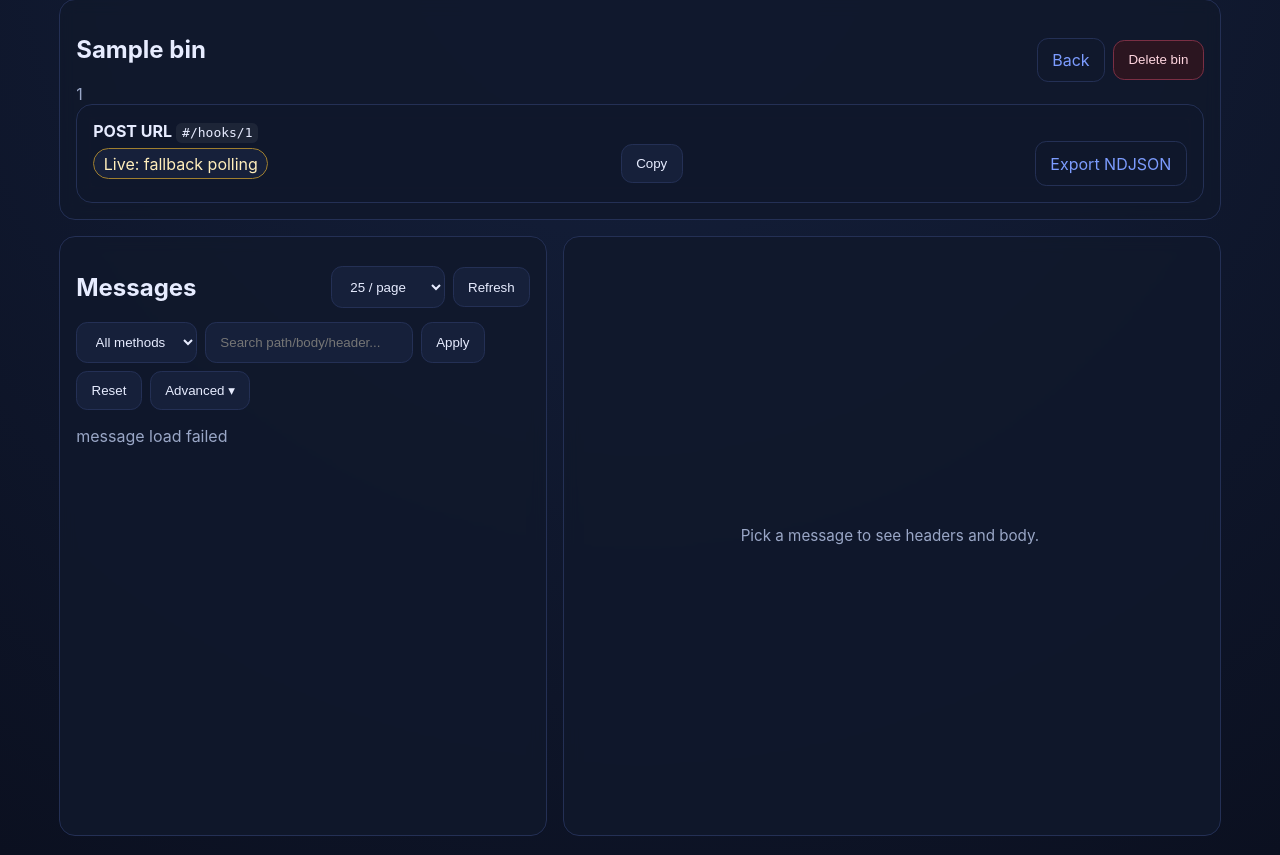
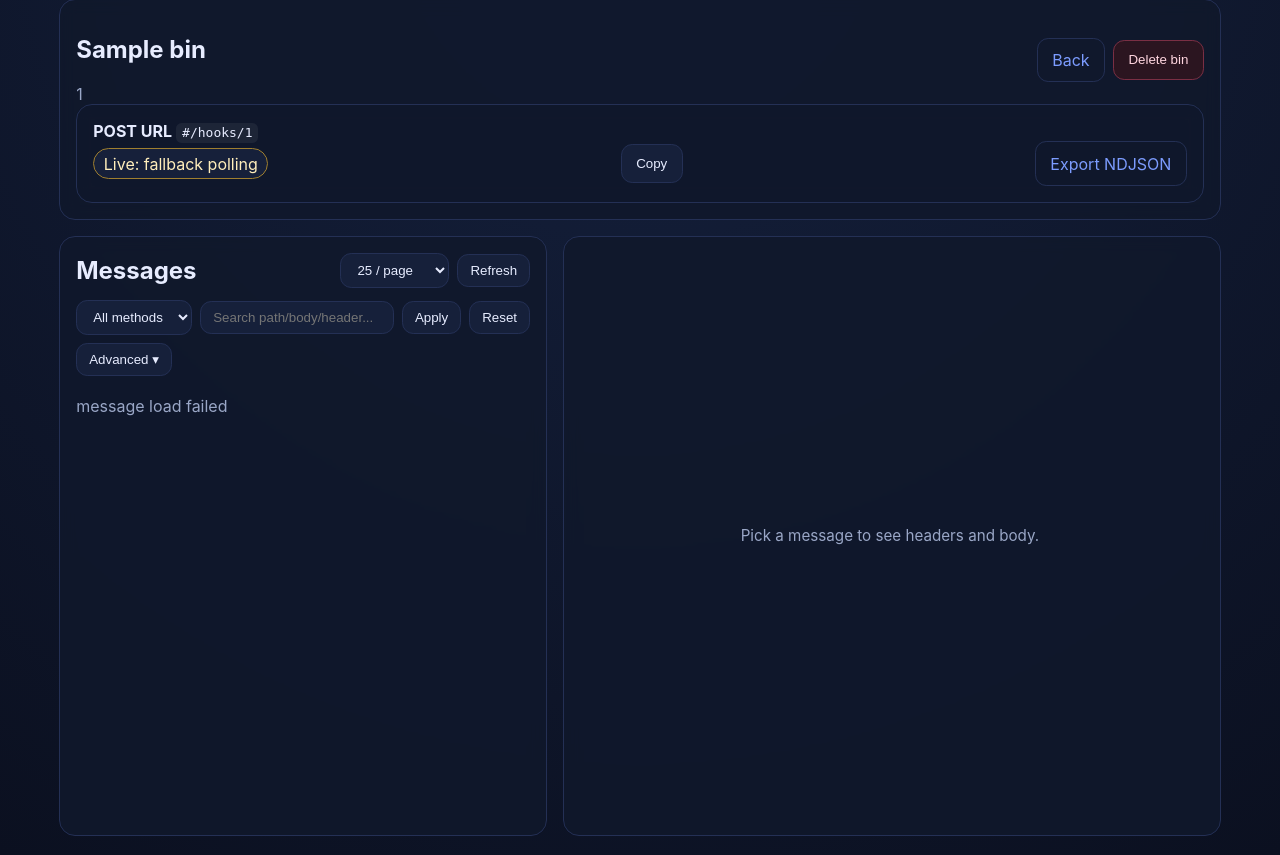
Before and after one commit to zyeap-JNPR/webhook-test-bin, a FastAPI app: template webhook_bin/templates/bin.html in a window 1280 px wide. Shown: the part 110-965 px from the top of the page. Run offline with FastAPI, Linux system fonts and the light colour scheme; the template is opened without the code that fills it: most values are stand-ins (such as "Sample title", 1, 10 or a date in 2020).

Commit message:
perf(ui): instant message select; tidy messages panel layout
Selecting a message felt slow: every first click waited on a network
round-trip with no visual feedback.

- app.js: optimistic render from slim list cache on click (instant
  header/path/preview while full detail loads); hover prefetch warms
  messageDetailCache so the click is usually already cached;
  renderMessageDetail tolerates partial objects (Loading headers…)
- bin.html: messages header restructured into a title row (title +
  page-size + Refresh) and filter row; Load more moved to list footer
- styles.css: even spacing for messages-header/controls/filter rows;
  count badge no longer wraps mid-text; full-width Load more

Co-authored-by: Copilot <223556219+Copilot@users.noreply.github.com>

```diff
--- a/webhook_bin/static/app.js
+++ b/webhook_bin/static/app.js
@@ -61,6 +61,10 @@ let currentFilters = { method: "", q: "", headerKey: "", headerValue: "" };
 let currentPageSize = Number(localStorage.getItem("ui-page-size") || "25");
 // message id (number) -> full detail object; never invalidated (messages are immutable)
 const messageDetailCache = new Map();
+// message id (number) -> slim list object; used for instant optimistic render
+const listMessageCache = new Map();
+// message ids with an in-flight prefetch, to avoid duplicate hover fetches
+const prefetchInFlight = new Set();
 let currentAbortController = null;
 
 function formatTimestamp(value) {
@@ -187,7 +191,11 @@ function bodyModeButton(mode, label, active) {
 function renderMessageDetail(message) {
   const detail = document.getElementById("message-detail");
   if (!detail) return;
+  const partial = message._partial === true;
   const hasJson = Boolean(message.body_json);
+  const headersHtml = (!partial || message.headers)
+    ? `<pre class="message-body">${escapeHtml(JSON.stringify(message.headers || {}, null, 2))}</pre>`
+    : `<pre class="message-body muted">Loading headers…</pre>`;
   detail.classList.remove("detail-empty");
   detail.innerHTML = `
    <h3 class="section-title">${methodPill(message.method)} #${message.id}</h3>
@@ -200,7 +208,7 @@ function renderMessageDetail(message) {
      <a class="ghost" href="/api/messages/${message.id}/export">Download JSON</a>
    </div>
    <h4>Headers</h4>
-   <pre class="message-body">${escapeHtml(JSON.stringify(message.headers, null, 2))}</pre>
+   ${headersHtml}
    <div class="body-head">
      <h4>Body</h4>
      ${hasJson ? `<div class="body-toggle">${bodyModeButton("pretty", "Pretty", bodyJsonMode === "pretty")}${bodyModeButton("compact", "Compact", bodyJsonMode === "compact")}</div>` : ""}
@@ -216,6 +224,25 @@ function renderMessageDetail(message) {
   });
 }
 
+function setActiveMessage(id) {
+  document.querySelectorAll(".message-item").forEach((el) => {
+    el.classList.toggle("active", Number(el.dataset.messageId) === id);
+  });
+}
+
+function prefetchMessage(messageId) {
+  const id = Number(messageId);
+  if (messageDetailCache.has(id) || prefetchInFlight.has(id)) return;
+  prefetchInFlight.add(id);
+  fetch(`/api/messages/${id}`)
+    .then((res) => (res.ok ? res.json() : null))
+    .then((data) => {
+      if (data && data.message) messageDetailCache.set(id, data.message);
+    })
+    .catch(() => {})
+    .finally(() => prefetchInFlight.delete(id));
+}
+
 async function showMessage(messageId) {
   const id = Number(messageId);
 
@@ -226,9 +253,7 @@ async function showMessage(messageId) {
   }
 
   // Mark active immediately
-  document.querySelectorAll(".message-item").forEach((el) => {
-    el.classList.toggle("active", Number(el.dataset.messageId) === id);
-  });
+  setActiveMessage(id);
 
   // Serve from cache (already fully fetched)
   if (messageDetailCache.has(id)) {
@@ -236,6 +261,14 @@ async function showMessage(messageId) {
     bodyJsonMode = "pretty";
     renderMessageDetail(currentMessage);
     return;
+  }
+
+  // Optimistic instant render from slim list data while the full detail loads
+  const listMsg = listMessageCache.get(id);
+  if (listMsg) {
+    currentMessage = { ...listMsg, _partial: true };
+    bodyJsonMode = "pretty";
+    renderMessageDetail(currentMessage);
   }
 
   // Fetch full detail
@@ -251,9 +284,7 @@ async function showMessage(messageId) {
     bodyJsonMode = "pretty";
     renderMessageDetail(currentMessage);
     // Re-apply active in case a concurrent refreshMessages cleared it
-    document.querySelectorAll(".message-item").forEach((el) => {
-      el.classList.toggle("active", Number(el.dataset.messageId) === id);
-    });
+    setActiveMessage(id);
   } catch (err) {
     if (err.name === "AbortError") return;
     throw err;
@@ -273,6 +304,11 @@ async function refreshMessages({ append = false } = {}) {
   });
   nextBeforeId = data.next_before_id;
   const totalCount = data.bin?.message_count ?? null;
+
+  // Cache slim list rows for instant optimistic detail render on click
+  for (const msg of data.messages) {
+    listMessageCache.set(msg.id, msg);
+  }
 
   const html = data.messages.map(messageCard).join("") || `<p class="muted">No messages yet.</p>`;
 
@@ -308,6 +344,8 @@ async function refreshMessages({ append = false } = {}) {
   renderTimestamps(container);
   container.querySelectorAll(".message-item").forEach((button) => {
     button.onclick = () => showMessage(button.dataset.messageId).catch((error) => showToast(error.message, "error"));
+    // Warm the detail cache on hover so the click feels instant
+    button.onmouseenter = () => prefetchMessage(button.dataset.messageId);
   });
 
   // Auto-select first message on initial (non-append, no active) load
--- a/webhook_bin/static/styles.css
+++ b/webhook_bin/static/styles.css
@@ -103,8 +103,24 @@ button:hover, .ghost:hover { border-color: var(--accent); }
   overflow: hidden;
 }
 .split-panel .card-head,
+.split-panel .messages-header,
+.split-panel .messages-footer,
 .split-panel .filter-form,
 .split-panel .section-title { flex-shrink: 0; }
+/* Messages panel header: title row + filters stacked with even spacing */
+.messages-header { display: grid; gap: 0.75rem; margin-bottom: 0.25rem; }
+.messages-title-row {
+  display: flex;
+  justify-content: space-between;
+  align-items: center;
+  gap: 0.75rem;
+  flex-wrap: wrap;
+}
+.messages-title-row h2 { margin: 0; }
+.messages-controls { display: flex; gap: 0.5rem; align-items: center; }
+.messages-controls select,
+.messages-controls button { padding: 0.5rem 0.75rem; }
+.messages-footer #load-more-btn { width: 100%; margin-top: 0.75rem; }
 .message-list-scroll {
   flex: 1;
   overflow-y: auto;
@@ -189,10 +205,13 @@ button:hover, .ghost:hover { border-color: var(--accent); }
   color: var(--muted);
 }
 .icon-btn:hover { border-color: var(--accent); color: var(--text); }
-.count-badge { font-size: 0.8rem; font-weight: 400; color: var(--muted); }
-.filter-form { display: grid; gap: 0.4rem; }
-.filter-row { display: flex; gap: 0.5rem; flex-wrap: wrap; }
+.count-badge { font-size: 0.8rem; font-weight: 400; color: var(--muted); white-space: nowrap; }
+.filter-form { display: grid; gap: 0.5rem; }
+.filter-row { display: flex; gap: 0.5rem; flex-wrap: wrap; align-items: center; }
+.filter-row select, .filter-row button { padding: 0.5rem 0.75rem; }
+.filter-row input[name="q"] { flex: 1 1 140px; min-width: 0; padding: 0.5rem 0.75rem; }
 .filter-advanced { display: flex; gap: 0.5rem; flex-wrap: wrap; }
+.filter-advanced input { flex: 1 1 120px; min-width: 0; padding: 0.5rem 0.75rem; }
 .filter-advanced.hidden { display: none; }
 .pill-sig-verified { border-color: #3f9b6f; color: #cff6e3; }
 .pill-sig-failed { border-color: #cc4f73; color: #ffd5df; }
--- a/webhook_bin/templates/bin.html
+++ b/webhook_bin/templates/bin.html
@@ -27,16 +27,16 @@
 
 <div class="split-layout">
   <section class="panel split-panel" id="messages-panel">
-    <div class="card-head">
+    <div class="messages-header">
+      <div class="messages-title-row">
         <h2>Messages <span id="messages-count" class="count-badge"></span></h2>
-      <div class="toolbar">
+        <div class="messages-controls">
           <select id="page-size-select" title="Messages per page">
             <option value="25">25 / page</option>
             <option value="50">50 / page</option>
             <option value="100">100 / page</option>
           </select>
           <button type="button" id="refresh-btn">Refresh</button>
-        <button type="button" id="load-more-btn" style="display:none">Load more</button>
         </div>
       </div>
       <form id="message-filter-form" class="filter-form">
@@ -59,7 +59,11 @@
           <input name="header_value" placeholder="Header value" />
         </div>
       </form>
+    </div>
     <div id="messages" data-bin-id="{{ bin.id }}" class="message-list message-list-scroll"></div>
+    <div class="messages-footer">
+      <button type="button" id="load-more-btn" style="display:none">Load more</button>
+    </div>
   </section>
 
   <section class="panel split-panel" id="detail-panel">
```
Lines whose indentation alone changed are shown as unchanged.
